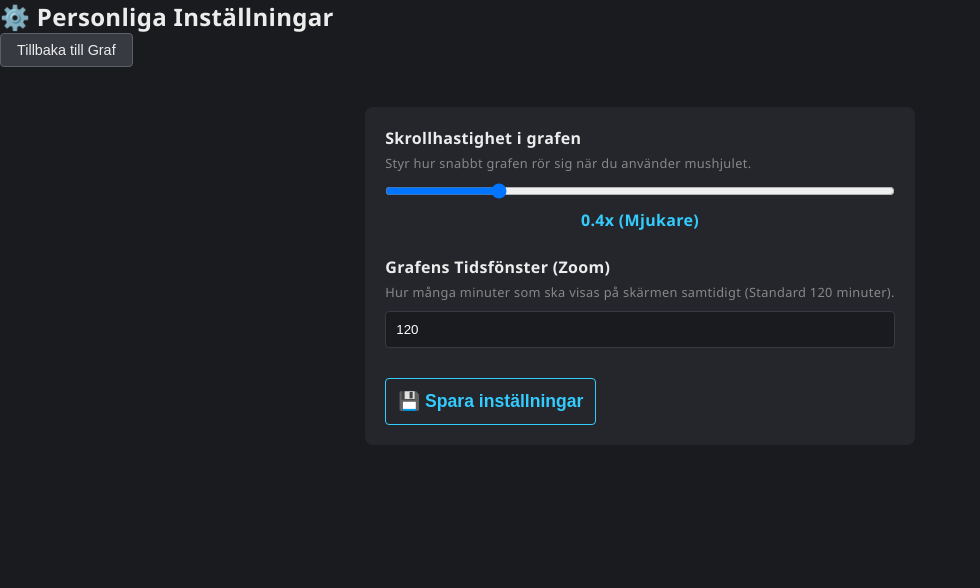
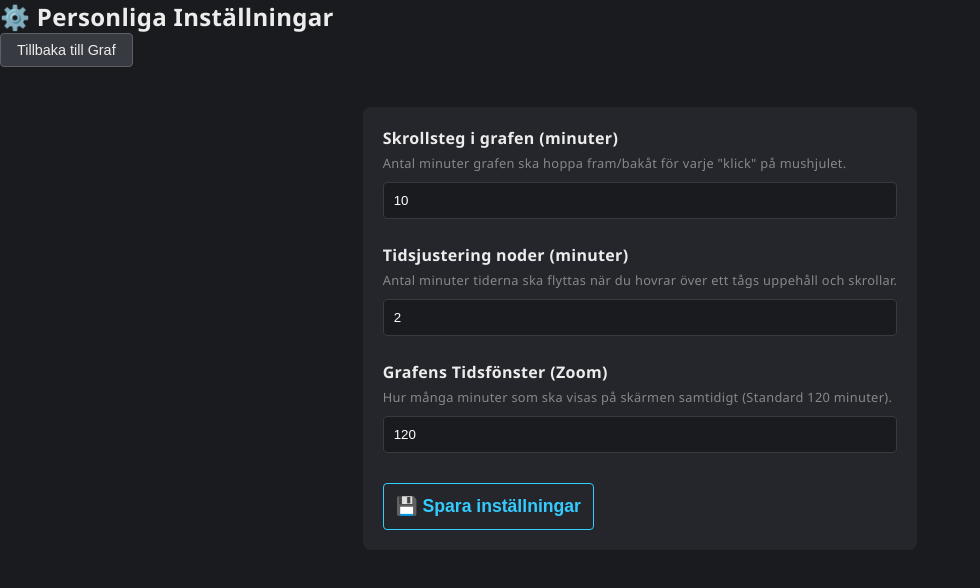
Before and after one commit to fuzzbdn/Skutt, a website: page settings.html in a window 1280 px wide. Shown: the whole page, without its empty margins (0-980 px from the left). Drawn offline with Linux system fonts and the light colour scheme; no server answers; sample sign-in values are in the browser's storage.

Commit message:
Update settings.html

```diff
--- a/settings.html
+++ b/settings.html
@@ -16,10 +16,15 @@
     <div class="admin-container" style="max-width: 600px; margin: 40px auto; padding: 20px; background: #25262b; border-radius: 8px;">
 
         <div style="margin-bottom: 25px;">
-            <label style="color: #ececec; font-weight: bold; display: block; margin-bottom: 5px;">Skrollhastighet i grafen</label>
-            <p style="font-size: 0.8em; color: #888; margin-bottom: 10px;">Styr hur snabbt grafen rör sig när du använder mushjulet.</p>
-            <input type="range" id="scrollSpeedInput" min="0.1" max="1.5" step="0.1" value="0.4" style="width: 100%;">
-            <div style="text-align: center; color: #33ccff; font-weight: bold; margin-top: 5px;" id="scrollSpeedValue">0.4x (Mjukare)</div>
+            <label style="color: #ececec; font-weight: bold; display: block; margin-bottom: 5px;">Skrollsteg i grafen (minuter)</label>
+            <p style="font-size: 0.8em; color: #888; margin-bottom: 10px;">Antal minuter grafen ska hoppa fram/bakåt för varje "klick" på mushjulet.</p>
+            <input type="number" id="scrollMinutesInput" value="10" style="width: 100%; padding: 10px; background: #1a1b1e; border: 1px solid #373a40; color: white; border-radius: 4px;">
+        </div>
+
+        <div style="margin-bottom: 25px;">
+            <label style="color: #ececec; font-weight: bold; display: block; margin-bottom: 5px;">Tidsjustering noder (minuter)</label>
+            <p style="font-size: 0.8em; color: #888; margin-bottom: 10px;">Antal minuter tiderna ska flyttas när du hovrar över ett tågs uppehåll och skrollar.</p>
+            <input type="number" id="nodeStepInput" value="2" style="width: 100%; padding: 10px; background: #1a1b1e; border: 1px solid #373a40; color: white; border-radius: 4px;">
         </div>
 
         <div style="margin-bottom: 30px;">
```
